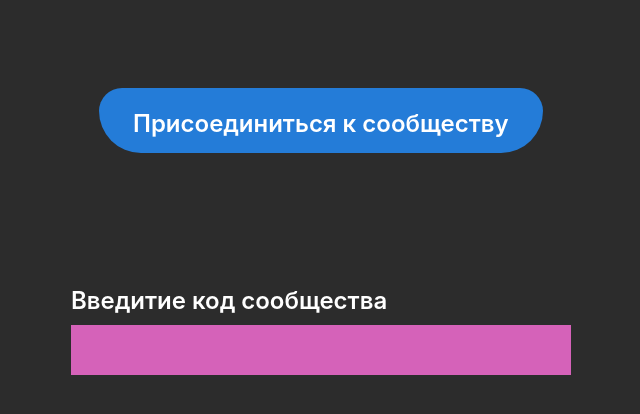
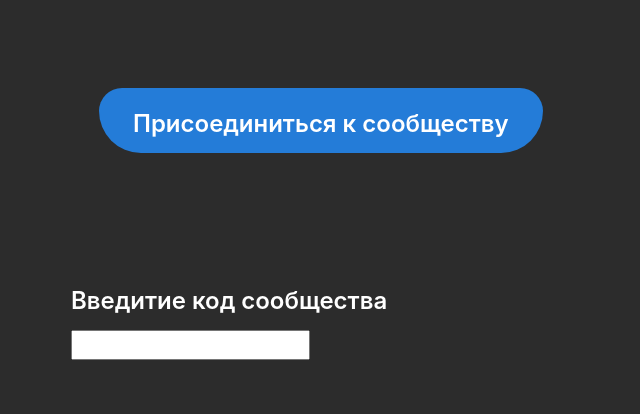
Before and after one commit to ProjectMBT/Project, a Django app: page /join in a window 1280 px wide. Shown: the top 414 px of the page, without its empty margins (174-814 px from the left). Run offline with Django 5.2, Linux system fonts and the light colour scheme.

Commit message:
Update join.html

```diff
--- a/project/my_site/main/templates/main/join.html
+++ b/project/my_site/main/templates/main/join.html
@@ -13,7 +13,12 @@
         <div style="width: 444px; height: 65px; left: 273px; top: 64px; position: absolute; background: #247CD8; border-top-left-radius: 55px; border-top-right-radius: 55px; border-bottom-right-radius: 100px; border-bottom-left-radius: 100px"></div>
         <div style="height: 92px; left: 245px; top: 259px; position: absolute">
             <div style="width: 344px; left: 0px; top: 0px; position: absolute; color: white; font-size: 24px; font-family: Inter; font-weight: 600; word-wrap: break-word">Введитие код сообщества</div>
-            <div style="width: 500px; height: 50px; left: 0px; top: 42px; position: absolute; background: #D562B9"></div>
+            <div style="width: 500px; height: 50px; left: 0px; top: 47px; position: absolute; background: #2C2C2C">
+                <form action="/submit" method="POST">
+                    <label for="commcode"><label>
+                    <input type="commcode" id="username" name="commcode" required>
+                <form>
+            </div>
         </div>
         <div style="width: 377px; left: 307px; top: 82px; position: absolute; color: white; font-size: 24px; font-family: Inter; font-weight: 600; word-wrap: break-word">Присоединиться к сообществу</div>
     </div>
```
